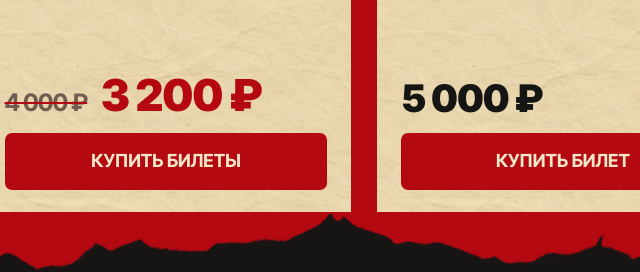
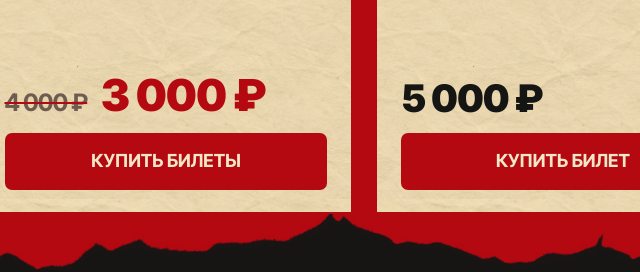
Before and after one commit to PULSEMSK/polina-chili-moscow-2026, a plain HTML site: page index.html in a window 1280 px wide. Shown: the part 2499-2771 px from the top of the page, 474-1114 px from the left. Drawn offline with Linux system fonts and the light colour scheme; a script that the page names is missing.

Commit message:
Set pair ticket price to 3000 rubles for two

```diff
--- a/index.html
+++ b/index.html
@@ -105,7 +105,7 @@
           <article class="ticket" data-reveal>
             <div class="ticket-top"><span class="double-pepper" aria-hidden="true"><span class="pepper-mark"></span><span class="pepper-mark"></span></span><h3>Острая <br>пара</h3></div>
             <div class="ticket-body"><p>Вдвоём веселее — по цене горячее!</p><p>Два билета по горячей цене и достаточно химии, чтобы зажечь весь танцпол!</p><p>Вход по парному билету — вместе</p></div>
-            <div class="ticket-bottom"><p class="ticket-price ticket-price--promo"><s aria-label="Прежняя цена за двоих 4 000 рублей">4 000 ₽</s><strong aria-label="Цена по акции за двоих 3 200 рублей">3 200 ₽</strong></p><a class="button button-red" data-buy="pair" href="https://polina-chili.ticketscloud.org/?utm_source=tt&amp;utm_medium=tt&amp;utm_campaign=tt" target="_blank" rel="noopener">Купить билеты</a></div>
+            <div class="ticket-bottom"><p class="ticket-price ticket-price--promo"><s aria-label="Прежняя цена за двоих 4 000 рублей">4 000 ₽</s><strong aria-label="Цена по акции за двоих 3 000 рублей">3 000 ₽</strong></p><a class="button button-red" data-buy="pair" href="https://polina-chili.ticketscloud.org/?utm_source=tt&amp;utm_medium=tt&amp;utm_campaign=tt" target="_blank" rel="noopener">Купить билеты</a></div>
           </article>
           <article class="ticket" data-reveal>
             <div class="ticket-top"><svg class="ticket-star" aria-hidden="true"><use href="#star"/></svg><h3>Meet&amp;<br>Greet</h3></div>
```
